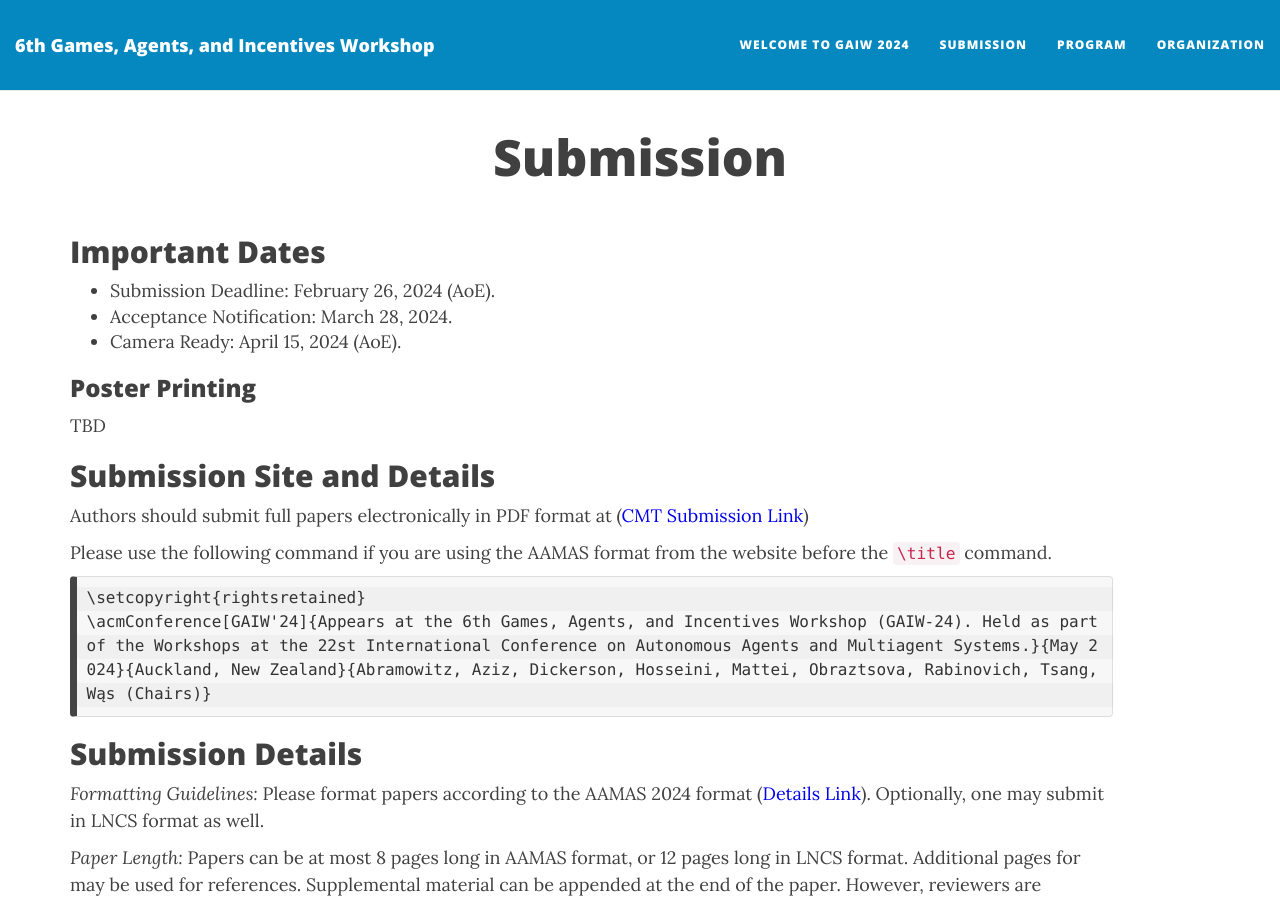
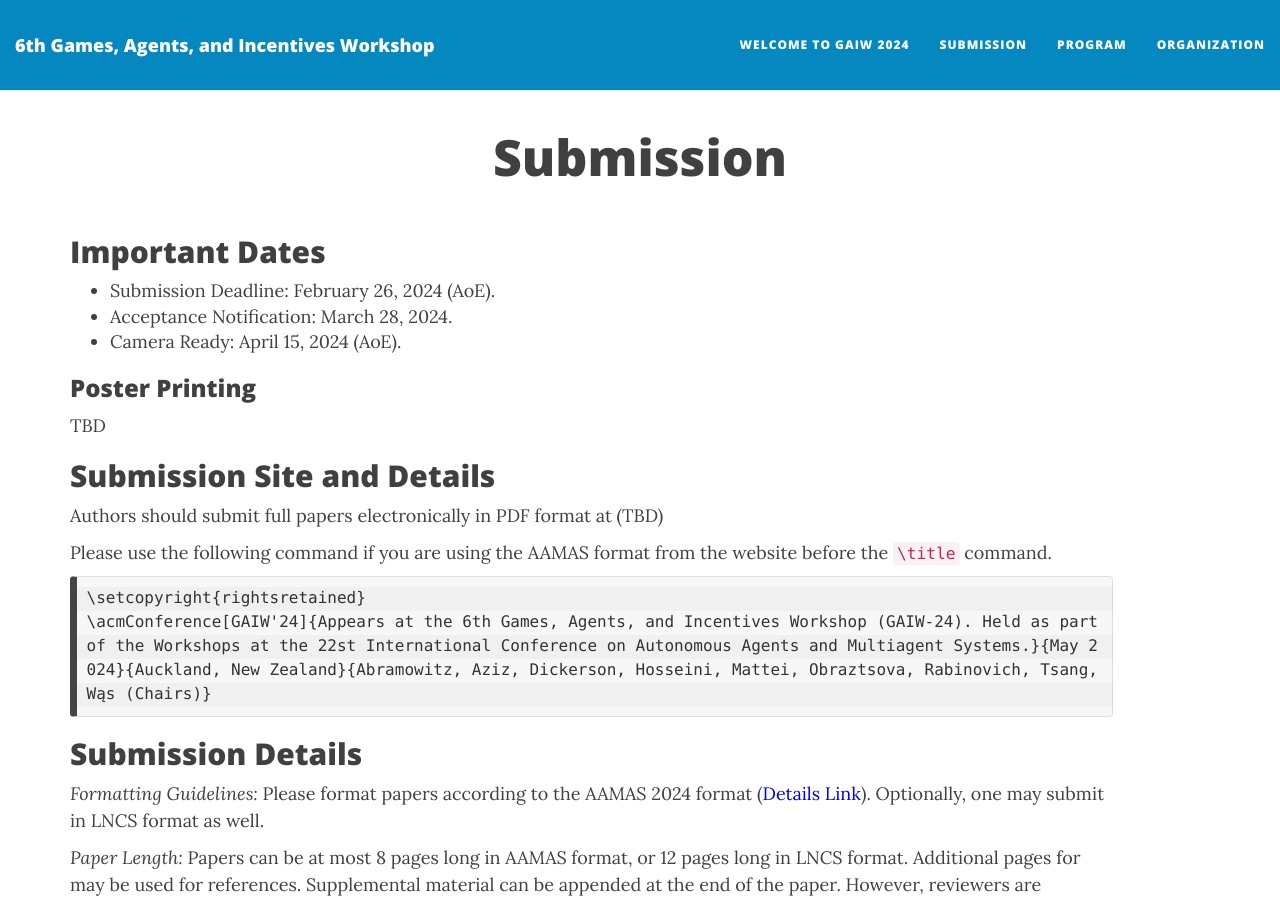
Before and after one commit to PrefLib/gaiw2024, a Jekyll site: the page built from submission.md, in a window 1280 px wide and 900 px high. Built offline with Jekyll 4.4.1, drawn with Linux system fonts in a browser that asks for light colours; nearby versions of some CDN libraries.

Commit message:
Update submission.md

```diff
--- a/submission.md
+++ b/submission.md
@@ -21,7 +21,7 @@ published: true
 TBD
 
 ## Submission Site and Details
-Authors should submit full papers electronically in PDF format at ([CMT Submission Link](https://cmt3.research.microsoft.com/GAIW2023))
+Authors should submit full papers electronically in PDF format at (TBD)
 
 Please use the following command if you are using the AAMAS format from the website before the `\title` command.
 
```
